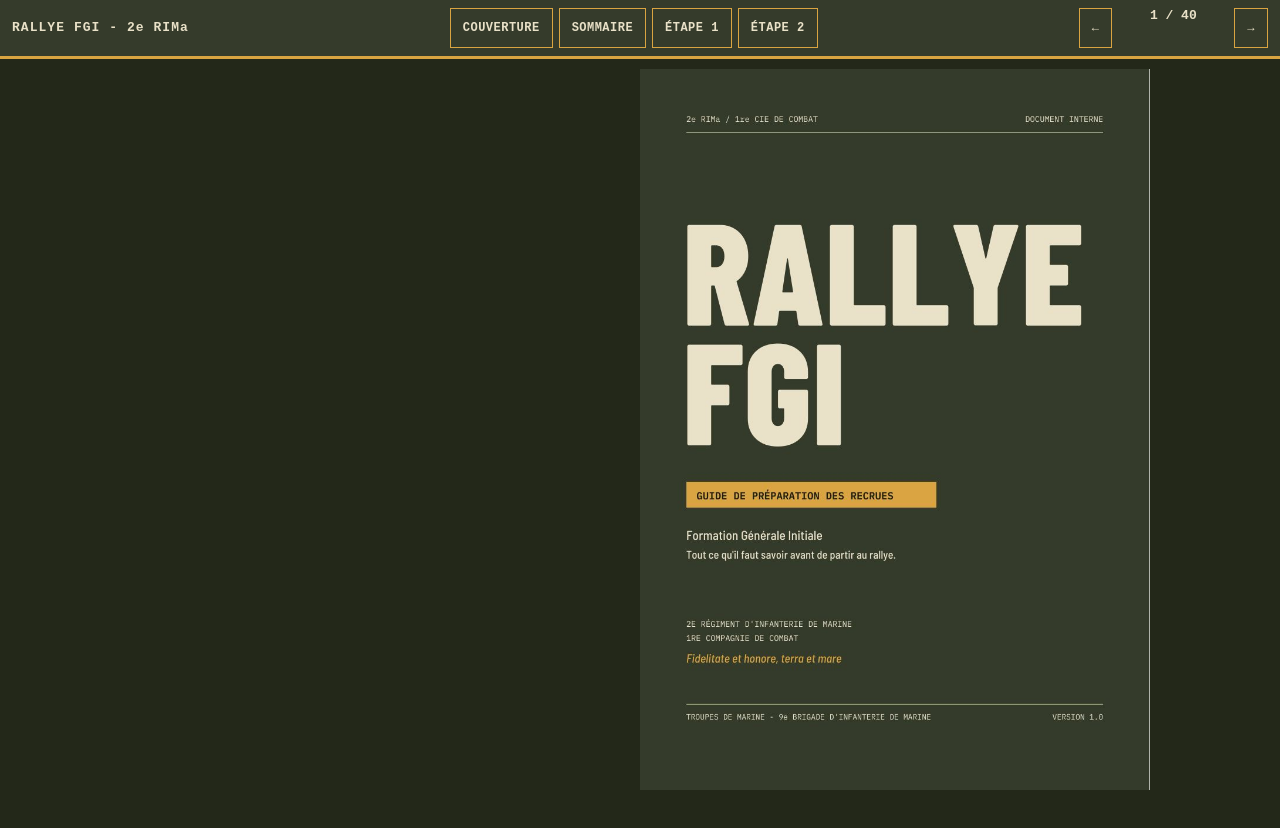
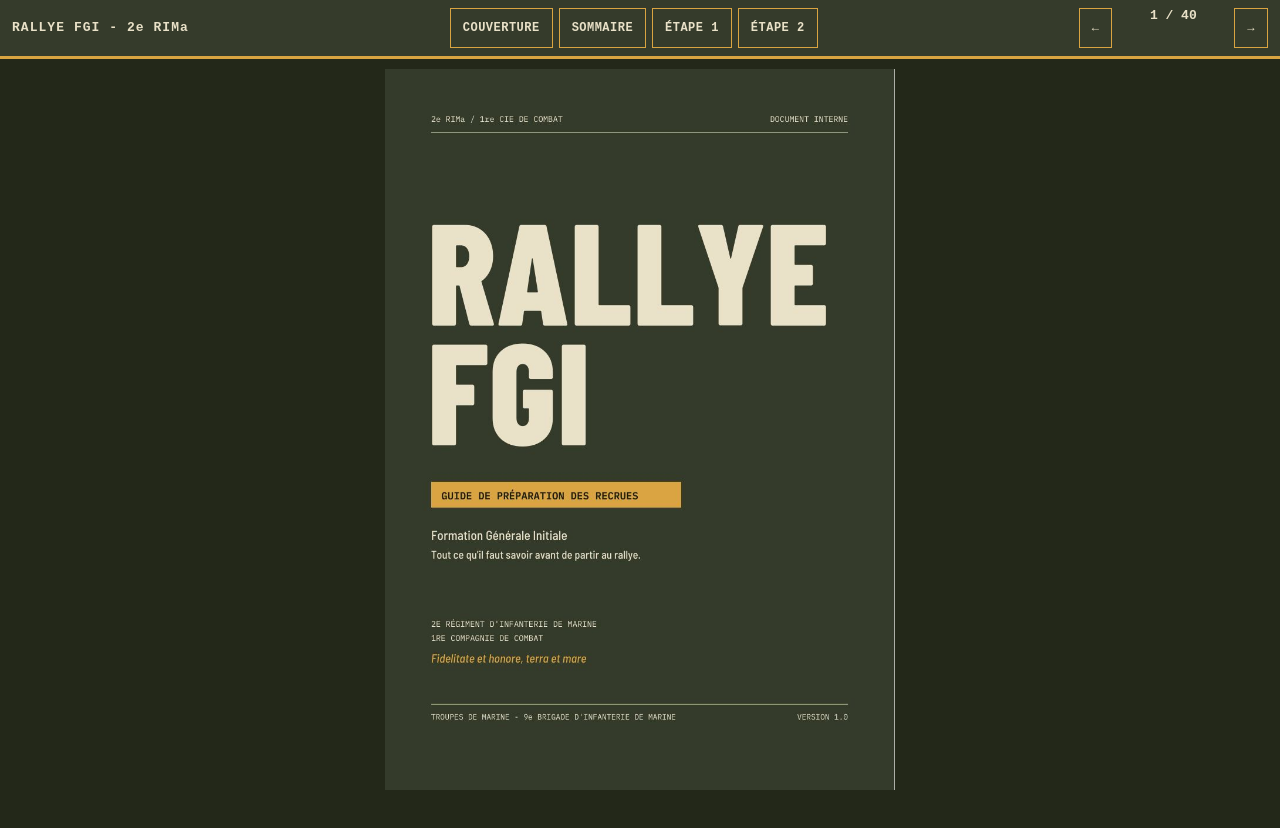
Before and after one commit to FowzZie76/rallye-fgi, a plain HTML site: page index.html in a window 1280 px wide. Drawn offline with Linux system fonts and the light colour scheme.

Commit message:
Centre le livre quand il est fermé (couverture / dos)
Co-Authored-By: Claude Opus 5.5 <noreply@anthropic.com>

```diff
--- a/index.html
+++ b/index.html
@@ -7,7 +7,7 @@ body{background:#232819;color:#E9E1C8;font:600 13px/1.2 'Courier New',monospace;
 button{font:700 12px/1 'Courier New',monospace;letter-spacing:.04em;text-transform:uppercase;padding:9px 12px;border:1px solid #D9A441;background:transparent;color:#E9E1C8;cursor:pointer;min-height:40px}
 button:hover,button:focus-visible{background:#D9A441;color:#232819;outline:none}
 #stage{flex:1;min-height:0;display:flex;align-items:center;justify-content:center;padding:10px}
-#book{width:100%;height:100%}#stage{position:relative}.pg{background:#E2D9BF;overflow:hidden}.pg img{width:100%;height:100%;display:block;object-fit:fill;user-select:none;-webkit-user-drag:none}
+#book{width:100%;height:100%;transition:transform .5s ease}#stage{position:relative}.pg{background:#E2D9BF;overflow:hidden}.pg img{width:100%;height:100%;display:block;object-fit:fill;user-select:none;-webkit-user-drag:none}
 #ind{min-width:110px;text-align:center}
 .hint{font-weight:400;opacity:.8}
 </style></head><body>
@@ -20,8 +20,13 @@ button:hover,button:focus-visible{background:#D9A441;color:#232819;outline:none}
 var pf=new St.PageFlip(document.getElementById('book'),{width:550,height:777,size:'stretch',minWidth:260,maxWidth:900,minHeight:370,maxHeight:1270,showCover:true,maxShadowOpacity:.5,mobileScrollSupport:false,flippingTime:700});
 pf.loadFromHTML(document.querySelectorAll('.pg'));
 var ind=document.getElementById('ind');
-function upd(){var i=pf.getCurrentPageIndex(),n=pf.getPageCount();ind.textContent=(i+1)+' / '+n}
-pf.on('flip',upd);pf.on('init',upd);upd();
+var book=document.getElementById('book');
+function center(i){var n=pf.getPageCount(),x=0;
+if(pf.getOrientation()==='landscape'){var w=pf.getBoundsRect().pageWidth/2;if(i===0)x=-w;else if(i>=n-1&&n%2===0)x=w}
+book.style.transform='translateX('+x+'px)'}
+function upd(){var i=pf.getCurrentPageIndex(),n=pf.getPageCount();ind.textContent=(i+1)+' / '+n;center(i)}
+pf.on('flip',upd);pf.on('init',upd);pf.on('changeOrientation',upd);window.addEventListener('resize',function(){setTimeout(upd,50)});
+pf.on('changeState',function(e){if(e.data==='flipping'||e.data==='user_fold')book.style.transform='translateX(0)';else if(e.data==='read')upd()});upd();
 document.getElementById('prev').onclick=function(){pf.flipPrev()};
 document.getElementById('next').onclick=function(){pf.flipNext()};
 document.querySelectorAll('[data-p]').forEach(function(b){b.onclick=function(){pf.flip(+b.dataset.p)}});
```
